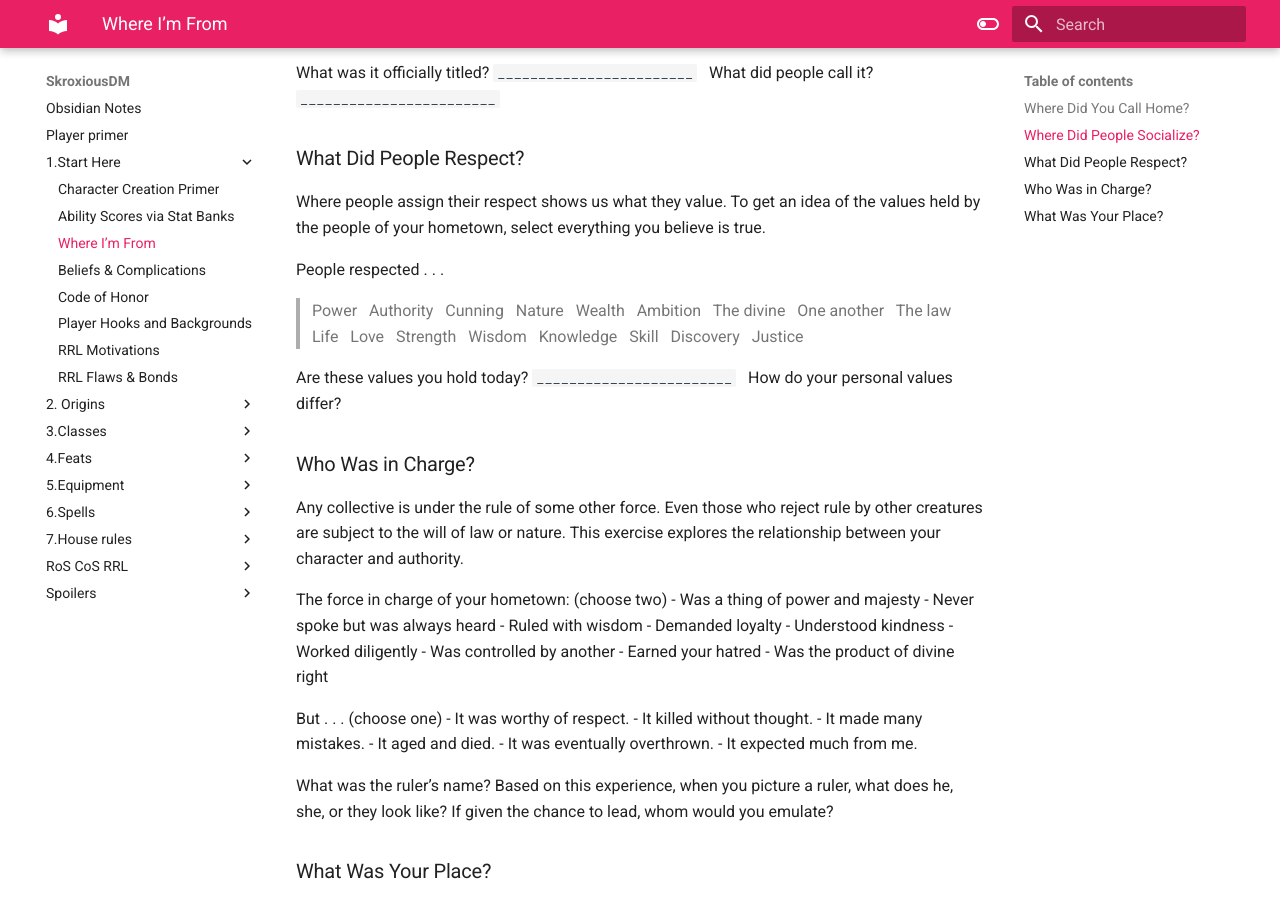
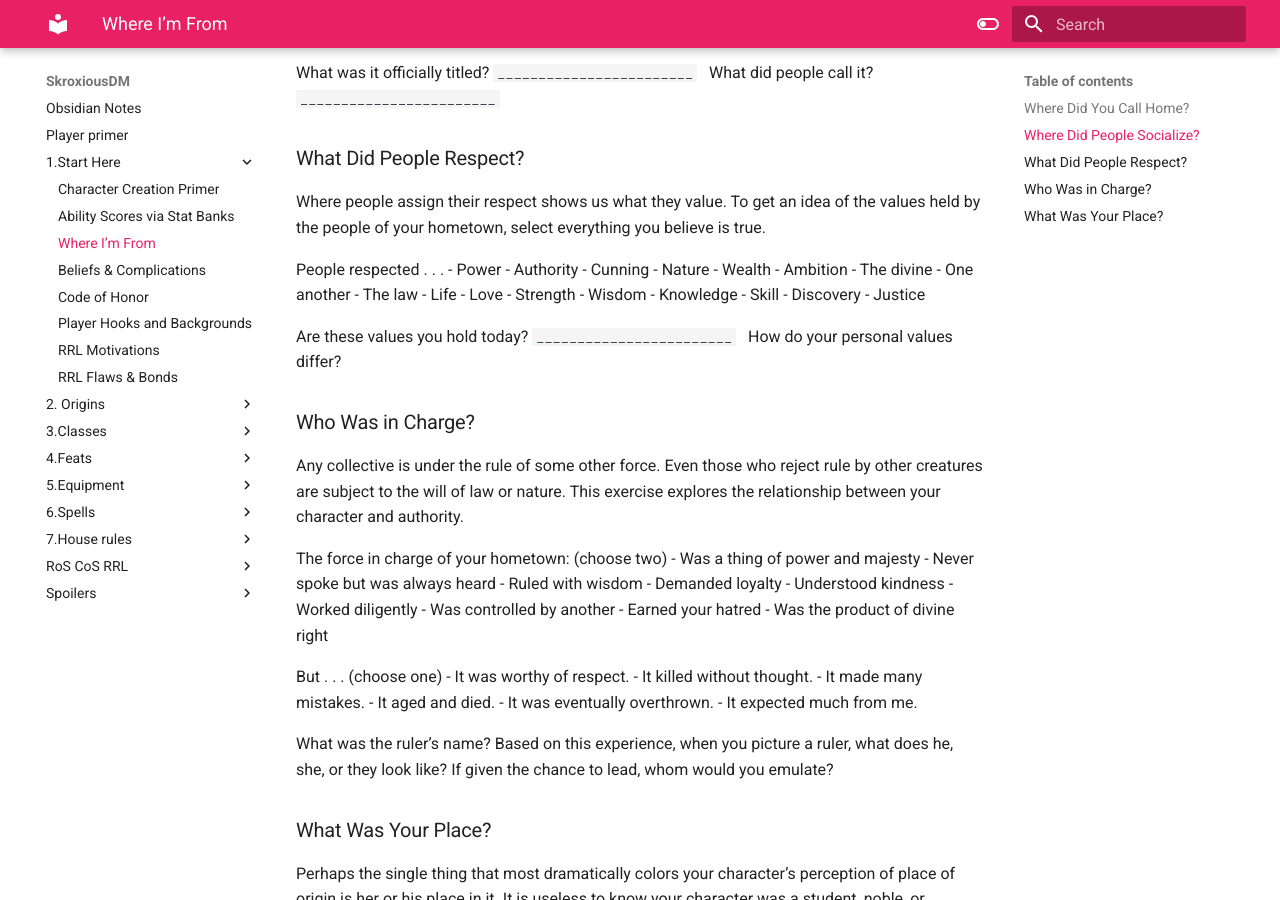
Before and after one commit to SkroxiousDM/SkroxiousDM, an MkDocs documentation site: the page built from docs/1.Start_Here/Backstory_Questions.md, in a window 1280 px wide and 900 px high, scrolled down 800 px. Built offline with MkDocs 1.6.1 and Material for MkDocs 9.7.7, drawn with Linux system fonts in a browser that asks for light colours.

```diff
--- a/docs/1.Start_Here/Backstory_Questions.md
+++ b/docs/1.Start_Here/Backstory_Questions.md
@@ -36,23 +36,23 @@ There are places of merriment and relaxation everywhere. This exercise will exam
 Where people assign their respect shows us what they value. To get an idea of the values held by the people of your hometown, select everything you believe is true.
 
   People respected . . .
->Power
-  Authority
-  Cunning
-  Nature
-  Wealth
-  Ambition
-  The divine
-  One another
-  The law
-  Life
-  Love
-  Strength
-  Wisdom
-  Knowledge
-  Skill
-  Discovery
-  Justice
+- Power
+- Authority
+- Cunning
+- Nature
+- Wealth
+- Ambition
+- The divine
+- One another
+- The law
+- Life
+- Love
+- Strength
+- Wisdom
+- Knowledge
+- Skill
+- Discovery
+- Justice
 
   Are these values you hold today? `________________________`
   How do your personal values differ?
@@ -73,7 +73,7 @@ The force in charge of your hometown: (choose two)
 
 But . . . (choose one)
 - It was worthy of respect.
--  It killed without thought.
+- It killed without thought.
 - It made many mistakes.
 - It aged and died.
 - It was eventually overthrown.
```
